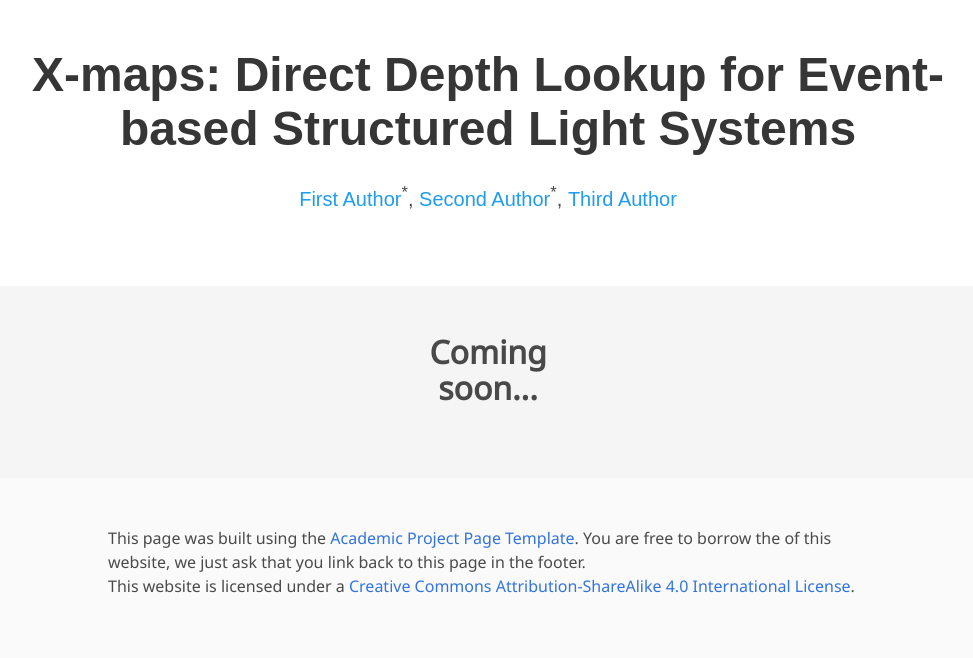
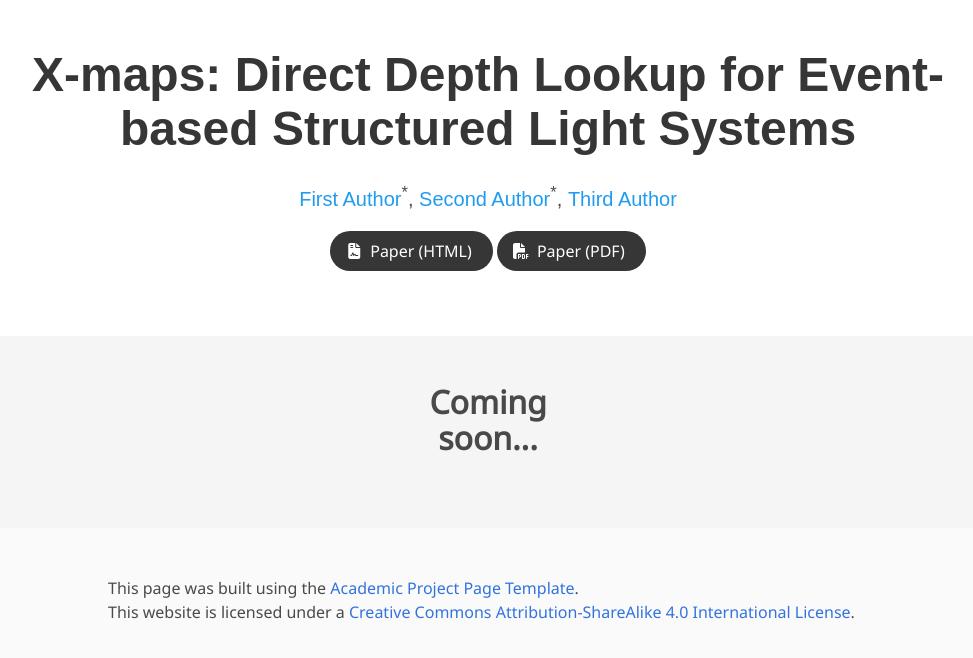
Before and after one commit to fraunhoferhhi/X-maps, a plain HTML site: page project-page/index.html in a window 1280 px wide. Shown: the whole page, without its empty margins (152-1125 px from the left). Drawn offline with nearby package versions, Linux system fonts and the light colour scheme; some icons are missing; a web font is replaced by a local one.

Commit message:
link to html page and pdf

```diff
--- a/project-page/index.html
+++ b/project-page/index.html
@@ -72,11 +72,39 @@
 
 
                   <div class="column has-text-centered">
+
+                    <!-- LateXML rendering GitHub page -->
+
                     <div class="publication-links">
+
+                       <span class="link-block">
+                        <a href="https://fraunhoferhhi.github.io/X-maps/paper-html/x-maps-direct-depth-lookup-for-event-based-structured-light-systems.html" target="_blank"
+                        class="external-link button is-normal is-rounded is-dark">
+                          <span class="icon">
+                            <i class="fas fa-file-contract"></i>
+                          </span>
+                          <span>Paper (HTML)</span>
+                      </a>
+                    </span>
+
+
+                    <!-- PDF link Workshop upload -->
+
+                       <span class="link-block">
+                        <a href="https://tub-rip.github.io/eventvision2023/papers/2023CVPRW_X-Maps_Direct_Depth_Lookup_for_Event-based_Structured_Light_Systems.pdf" target="_blank"
+                        class="external-link button is-normal is-rounded is-dark">
+                        <span class="icon">
+                          <i class="fas fa-file-pdf"></i>
+                        </span>
+                        <span>Paper (PDF)</span>
+                      </a>
+                    </span>
+
 
                          <!-- Arxiv PDF link -->
 
-<!--                       <span class="link-block">
+<!--
+                       <span class="link-block">
                         <a href="https://arxiv.org/pdf/<ARXIV PAPER ID>.pdf" target="_blank"
                         class="external-link button is-normal is-rounded is-dark">
                         <span class="icon">
@@ -299,7 +327,7 @@
 
           <p>
             This page was built using the <a href="https://github.com/eliahuhorwitz/Academic-project-page-template" target="_blank">Academic Project Page Template</a>.
-            You are free to borrow the of this website, we just ask that you link back to this page in the footer. <br> This website is licensed under a <a rel="license"  href="http://creativecommons.org/licenses/by-sa/4.0/" target="_blank">Creative
+            <br> This website is licensed under a <a rel="license"  href="http://creativecommons.org/licenses/by-sa/4.0/" target="_blank">Creative
             Commons Attribution-ShareAlike 4.0 International License</a>.
           </p>
 
```
Also changed, not shown: project-page/paper-html/x-maps-direct-depth-lookup-for-event-based-structured-light-systems.html (renamed from project-page/paper-html/main.html, +2 -2 lines).
